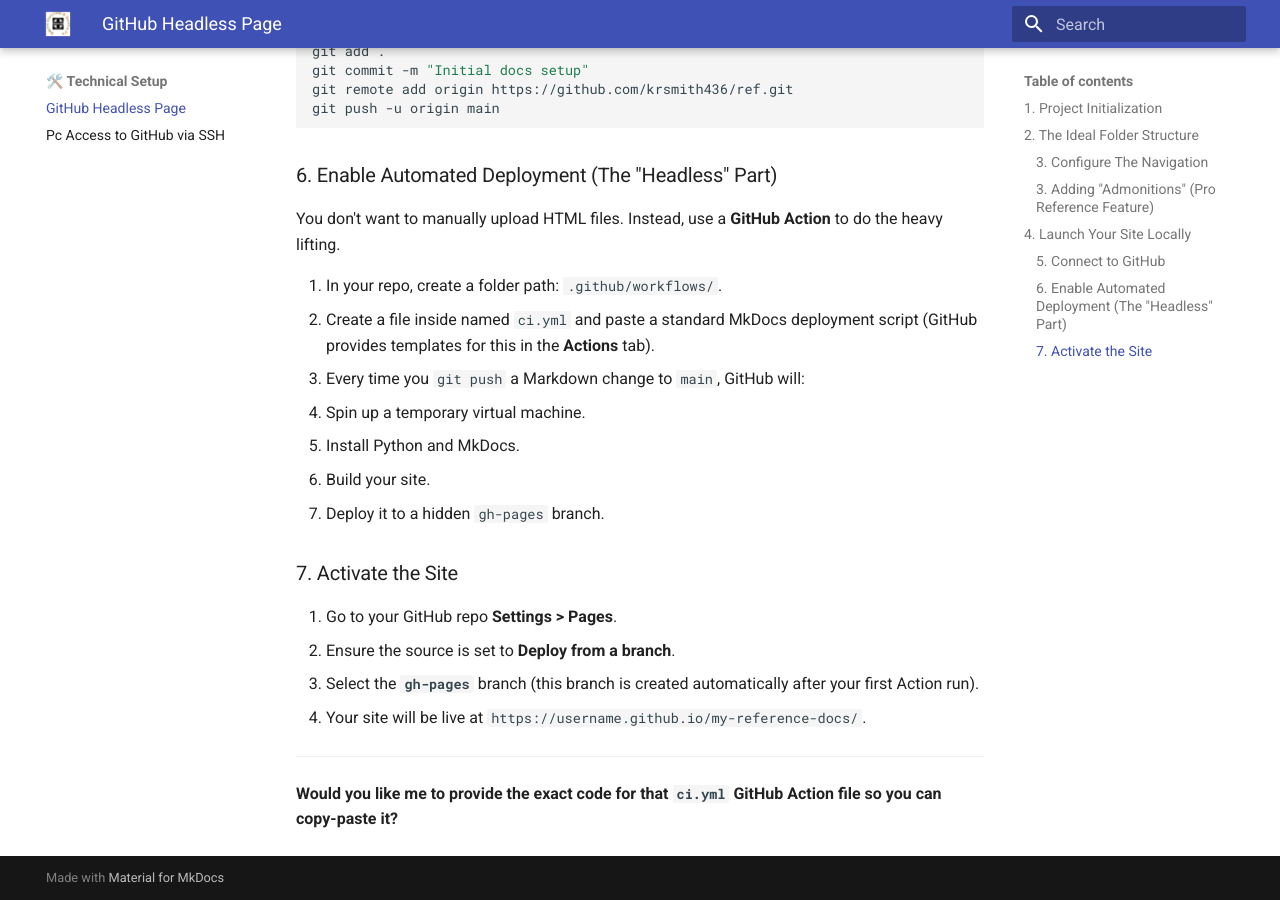
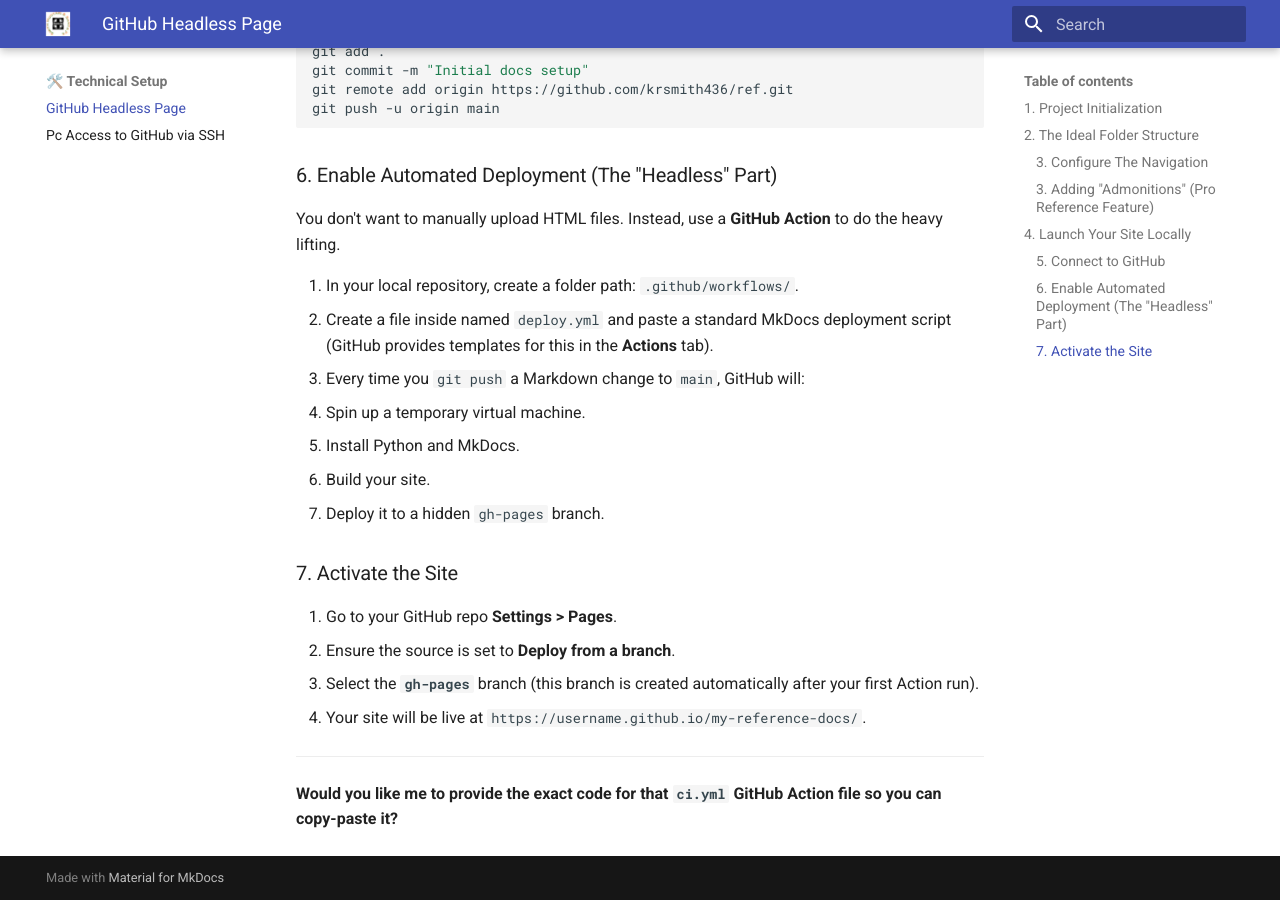
Before and after one commit to krsmith436/ref, an MkDocs documentation site: the page built from docs/setup/github_headless_page.md, in a window 1280 px wide and 900 px high, scrolled down 2973 px. Built offline with MkDocs 1.6.1 and Material for MkDocs 9.7.7, drawn with Linux system fonts in a browser that asks for light colours.

Commit message:
Setup automated deployment

```diff
--- a/docs/setup/github_headless_page.md
+++ b/docs/setup/github_headless_page.md
@@ -139,8 +139,8 @@
 
 You don't want to manually upload HTML files. Instead, use a **GitHub Action** to do the heavy lifting.
 
-1. In your repo, create a folder path: `.github/workflows/`.
-2. Create a file inside named `ci.yml` and paste a standard MkDocs deployment script (GitHub provides templates for this in the **Actions** tab).
+1. In your local repository, create a folder path: `.github/workflows/`.
+2. Create a file inside named `deploy.yml` and paste a standard MkDocs deployment script (GitHub provides templates for this in the **Actions** tab).
 3. Every time you `git push` a Markdown change to `main`, GitHub will:
 * Spin up a temporary virtual machine.
 * Install Python and MkDocs.
--- a/mkdocs.yml
+++ b/mkdocs.yml
@@ -1,4 +1,5 @@
 site_name: krsmith436 Knowledge Base
+site_url: https://krsmith436.github.io/ref/
 
 theme:
   name: material
```
Also changed, not shown: 1 other file.
